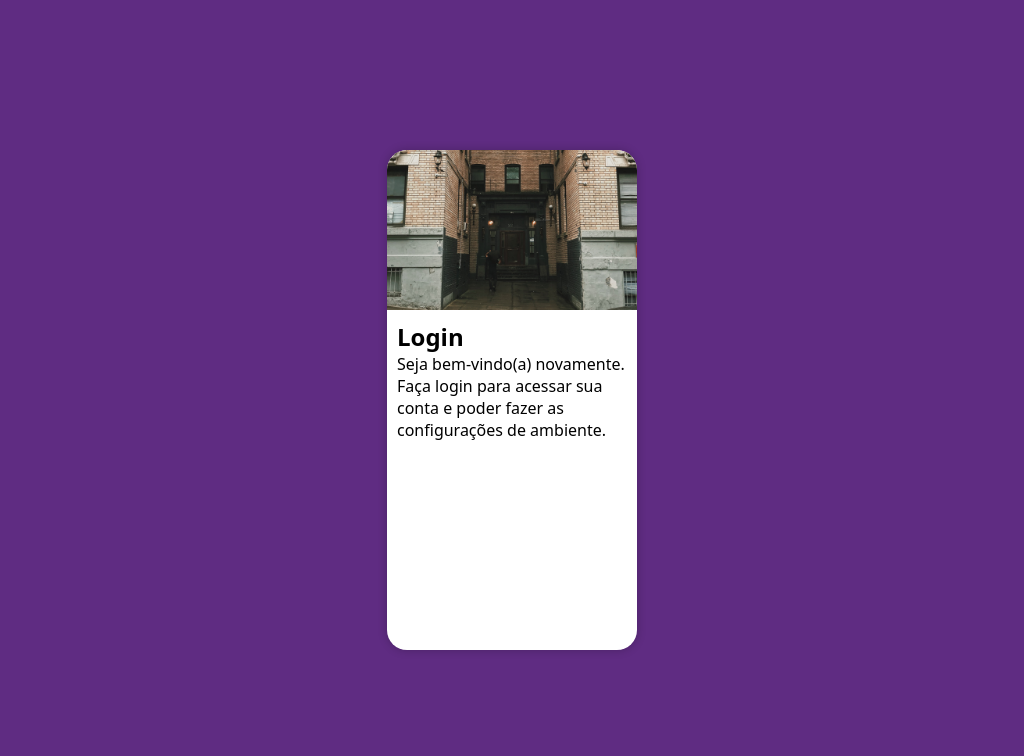
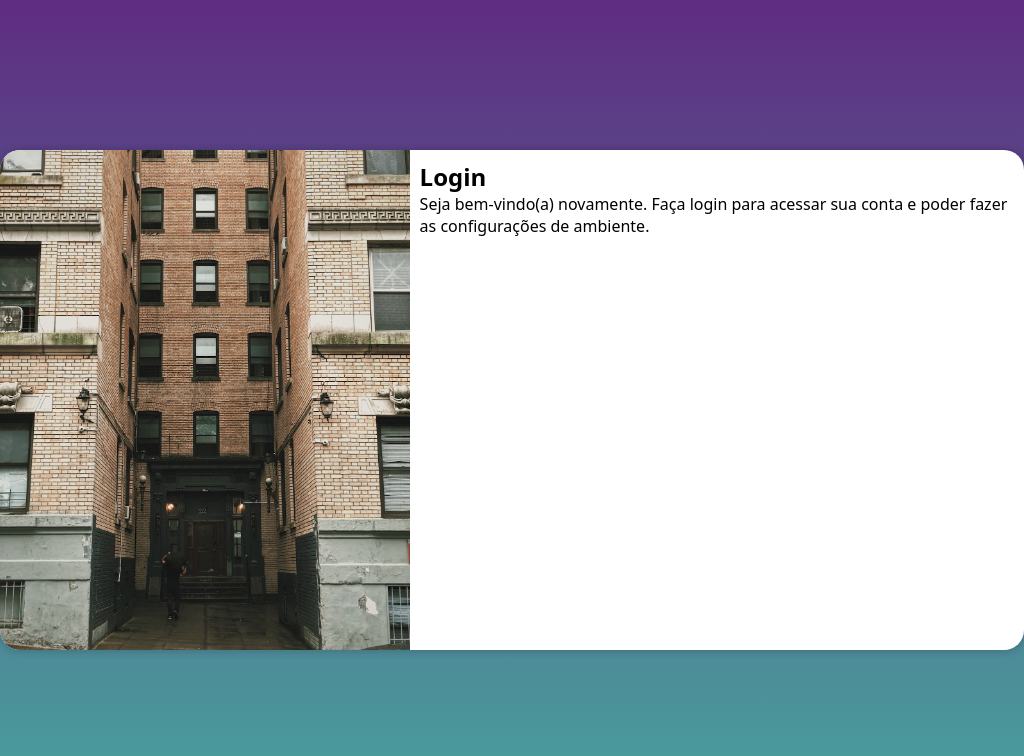
Before and after one commit to joaolucio01/projeto-login, a plain HTML site: page index.html in a window 1024 px wide. Drawn offline with Linux system fonts and the light colour scheme.

Commit message:
media-query

```diff
--- /dev/null
+++ b/estilos/media-query.css
@@ -0,0 +1,44 @@
+@charset "UTF-8";
+
+@media screen and (min-width: 768px) and (max-width: 1024px) {
+
+    body{
+        background-image: linear-gradient(to bottom, #5f2c82, #49a09d );
+    }
+    section#login{
+        width: 80vw;
+    }
+
+    section#login > div#img{
+        float: left;
+        width: 30%;
+        height:100% ;
+    }
+
+    section#login > div#formulario{
+        float: right;
+        width: 70%;
+
+    }
+}
+
+@media screen and (min-width: 1024px) {
+    body{
+        background-image: linear-gradient(to bottom, #5f2c82, #49a09d );
+    }
+    section#login{
+        width: 1024px;
+    }
+
+    section#login > div#img{
+        float: left;
+        width: 40%;
+        height: 100%;
+    }
+
+    section#login > div#formulario{
+        float: right;
+        width: 60%;
+
+    }
+}
--- a/estilos/style.css
+++ b/estilos/style.css
@@ -37,6 +37,9 @@ section#login{
     height: 500px;
     border-radius: 20px;
     box-shadow: 0px 0px 10px rgba(0, 0, 0, 0.226);
+
+    transition: width .4s, heigth .4s;
+    transition-timing-function: ease;
 }
 
 div#img{
--- a/index.html
+++ b/index.html
@@ -6,6 +6,7 @@
     <meta name="viewport" content="width=device-width, initial-scale=1.0">
     <title>Login</title>
     <link rel="stylesheet" href="estilos/style.css">
+    <link rel="stylesheet" href="estilos/media-query.css">
 </head>
 <body>
     <main>
```
